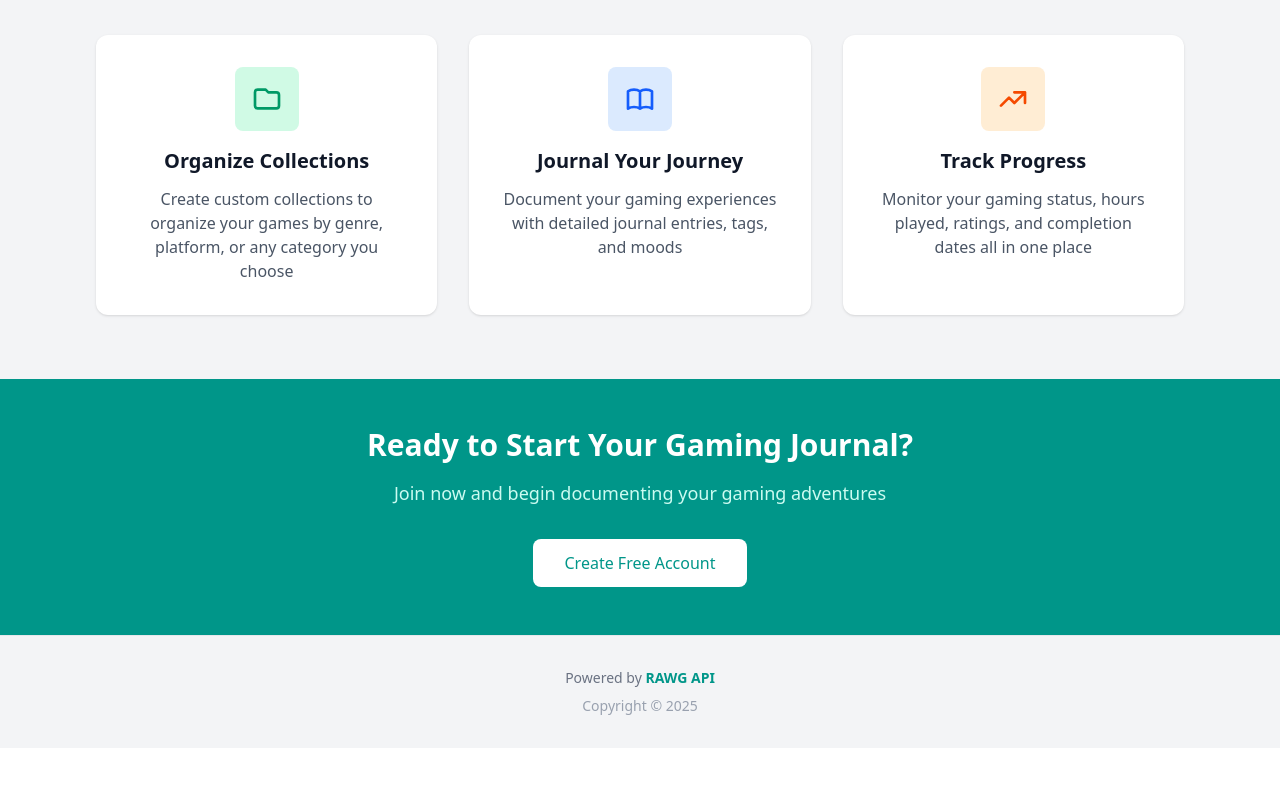
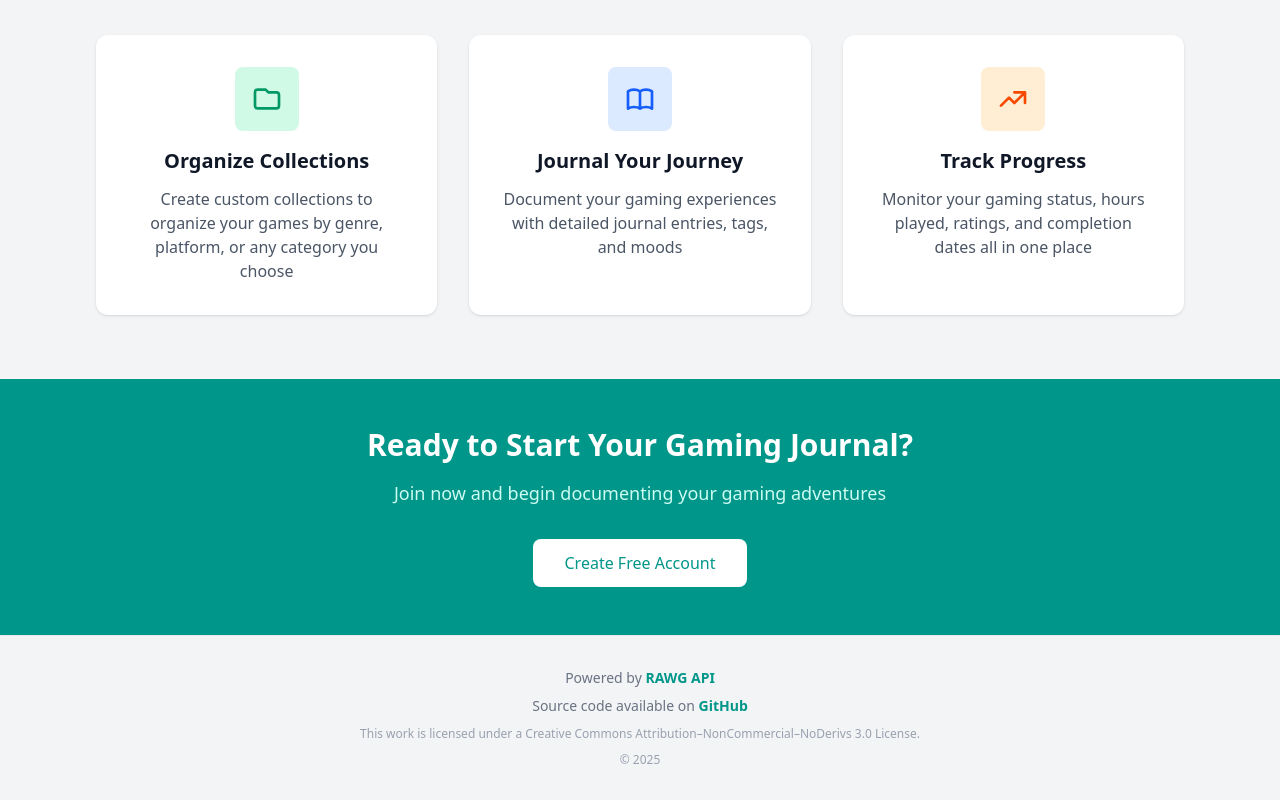
Before and after one commit to c-mosfi/game-journal, a React (Vite) app: page / in a window 1280 px wide. Shown: the part 523-1323 px from the top of the page. Before the commit the page ends 1271 px from the top, so only its background shows below. Built offline with nearby package versions, Linux system fonts and the light colour scheme; no server answers.

Commit message:
Refactor: Clean up Footer and  improve links structure

```diff
--- a/src/components/layout/Footer.jsx
+++ b/src/components/layout/Footer.jsx
@@ -1,44 +1,45 @@
-// import { Link } from 'react-router-dom';
-
 export const Footer = () => {
 	const currentYear = new Date().getFullYear();
 
 	return (
 		<footer className="bg-gray-100 border-t border-gray-200 mt-auto">
 			<div className="container mx-auto px-4 py-8">
-				{/* TODO: Links Section */}
-				{/* <div className="flex justify-center items-center gap-8 mb-4">
-					<Link
-						to="/about"
-						className="text-gray-600 hover:text-gray-900 text-sm transition">
-						About
-					</Link>
-					<span className="text-gray-400">|</span>
-					<Link
-						to="/privacy"
-						className="text-gray-600 hover:text-gray-900 text-sm transition">
-						Privacy Policy
-					</Link>
-					<span className="text-gray-400">|</span>
-					<Link
-						to="/contact"
-						className="text-gray-600 hover:text-gray-900 text-sm transition">
-						Contact
-					</Link>
-				</div> */}
-
 				<div className="text-center text-sm text-gray-500 mb-2">
 					Powered by{' '}
 					<a
-						className="text-teal-600 font-bold hover:underline"
+						href="https://rawg.io/apidocs"
 						target="_blank"
 						rel="noopener noreferrer"
-						href="https://rawg.io/apidocs">
+						className="text-teal-600 font-semibold hover:underline">
 						RAWG API
 					</a>
 				</div>
-				<div className="text-center text-sm text-gray-400">
-					Copyright © {currentYear}
+
+				<div className="text-center text-sm text-gray-500 mb-2">
+					Source code available on{' '}
+					<a
+						href="https://github.com/c-mosfi"
+						target="_blank"
+						rel="noopener noreferrer"
+						className="text-teal-600 font-semibold hover:underline">
+						GitHub
+					</a>
+				</div>
+
+				<div className="text-center text-xs text-gray-400 leading-relaxed">
+					This work is licensed under a{' '}
+					<a
+						href="https://creativecommons.org/licenses/by-nc-nd/3.0/"
+						target="_blank"
+						rel="noopener noreferrer"
+						className="hover:underline">
+						Creative Commons Attribution–NonCommercial–NoDerivs 3.0 License
+					</a>
+					.
+				</div>
+
+				<div className="text-center text-xs text-gray-400 mt-2">
+					© {currentYear}
 				</div>
 			</div>
 		</footer>
```
